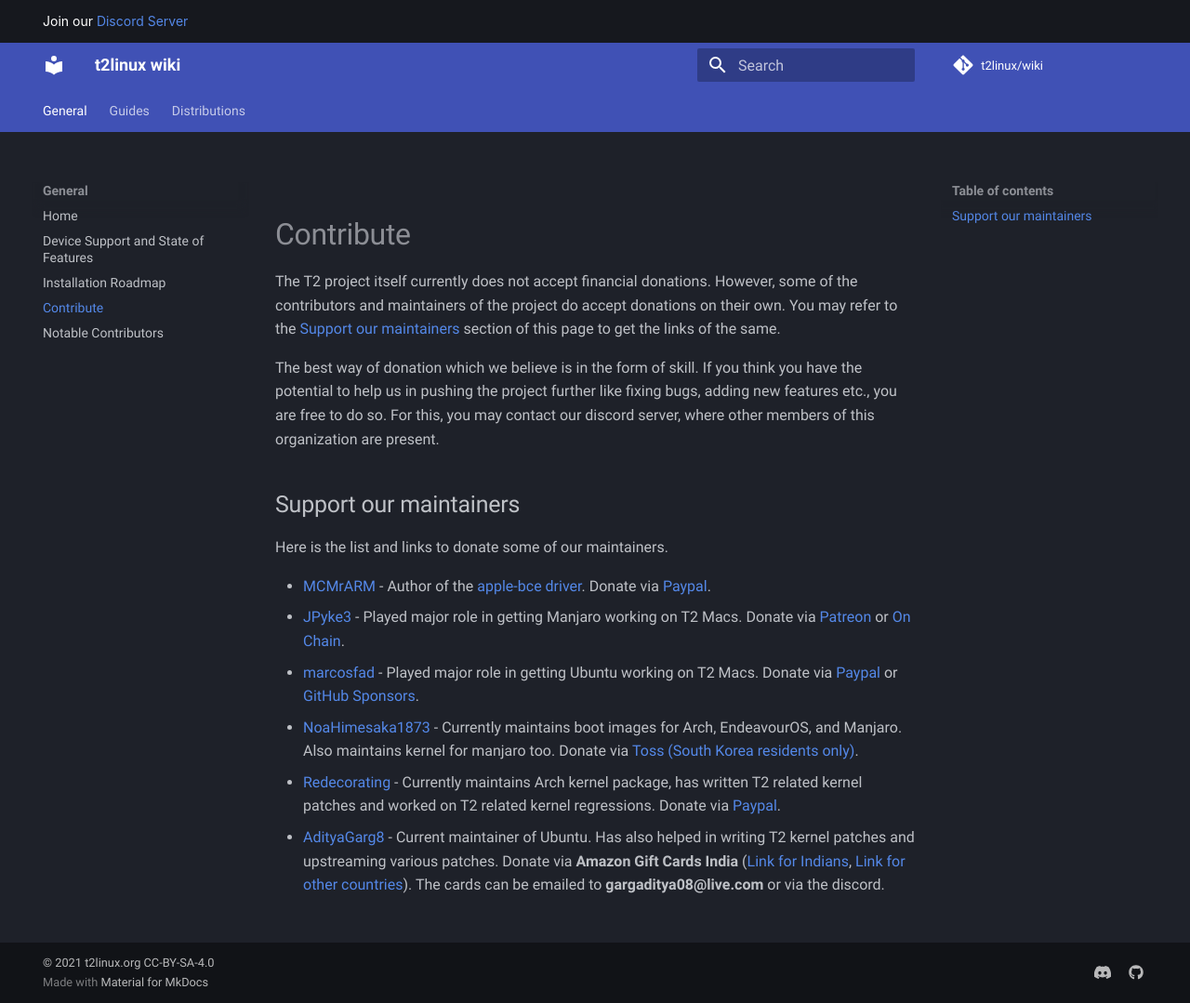
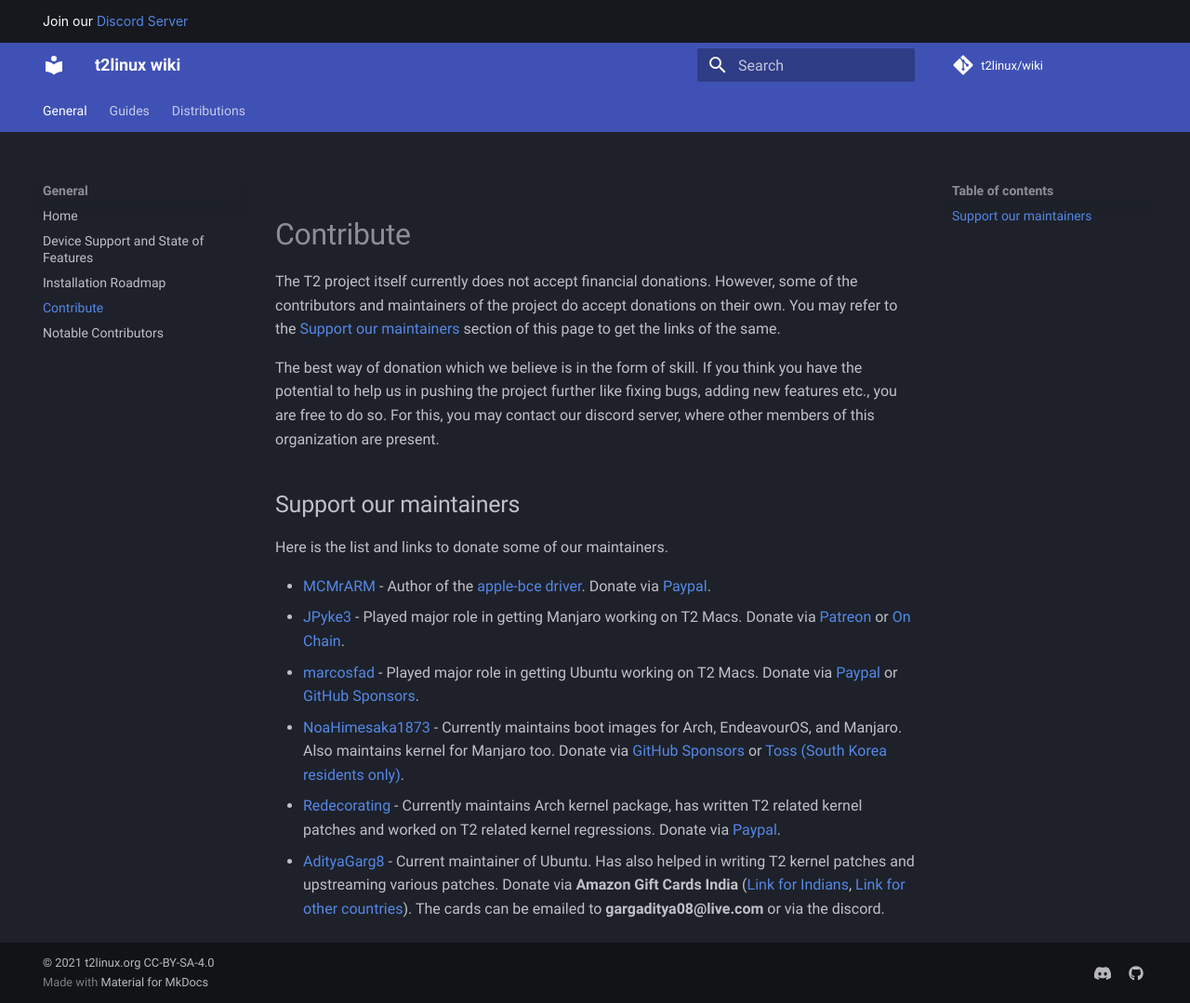
Before and after one commit to t2linux/wiki, an MkDocs documentation site: the page built from docs/contribute.md, in a window 1280 px wide and 1079 px high. Shown: the whole window at 93% size. Built offline with MkDocs 1.6.1 and Material for MkDocs 9.7.7, drawn with Linux system fonts in a browser that asks for light colours; comment, search, counter and statistics services are not loaded.

Commit message:
Edit contribute for NoaHimesaka1873

```diff
--- a/docs/contribute.md
+++ b/docs/contribute.md
@@ -11,6 +11,6 @@ Here is the list and links to donate some of our maintainers.
 - [MCMrARM](https://github.com/MCMrARM) - Author of the [apple-bce driver](https://github.com/t2linux/apple-bce-drv). Donate via [Paypal](https://paypal.me/mcmrarm).
 - [JPyke3](https://github.com/JPyke3) - Played major role in getting Manjaro working on T2 Macs. Donate via [Patreon](https://patreon.com/pykee) or [On Chain](https://github.com/JPyke3/mbp-manjaro#donations).
 - [marcosfad](https://github.com/marcosfad) - Played major role in getting Ubuntu working on T2 Macs. Donate via [Paypal](https://paypal.me/marcosfad) or [GitHub Sponsors](https://github.com/sponsors/marcosfad).
-- [NoaHimesaka1873](https://github.com/NoaHimesaka1873) - Currently maintains boot images for Arch, EndeavourOS, and Manjaro. Also maintains kernel for manjaro too. Donate via [Toss (South Korea residents only)](https://toss.me/yuifmirror).
+- [NoaHimesaka1873](https://github.com/NoaHimesaka1873) - Currently maintains boot images for Arch, EndeavourOS, and Manjaro. Also maintains kernel for Manjaro too. Donate via [GitHub Sponsors](https://github.com/sponsors/NoaHimesaka1873) or [Toss (South Korea residents only)](https://toss.me/yuifmirror).
 - [Redecorating](https://github.com/Redecorating) - Currently maintains Arch kernel package, has written T2 related kernel patches and worked on T2 related kernel regressions. Donate via [Paypal](https://paypal.me/redecorating).
 - [AdityaGarg8](https://github.com/AdityaGarg8) - Current maintainer of Ubuntu. Has also helped in writing T2 kernel patches and upstreaming various patches. Donate via **Amazon Gift Cards India** ([Link for Indians](https://www.amazon.in/s?k=amazon+e-gift+voucher&adgrpid=60620499282&ext_vrnc=hi&gclid=Cj0KCQjw8O-VBhCpARIsACMvVLMW9KEhsWO9xHEvOh7VLo3lCimvvJJqaKdqwj-OlN_ZAMp3ZIztQ0AaAtGAEALw_wcB&hvadid=294106443315&hvdev=m&hvlocphy=9075215&hvnetw=g&hvqmt=b&hvrand=11733182626932158840&hvtargid=kwd-314681002020&hydadcr=15237_1791630&tag=googinhydrmob-21&ref=pd_sl_3qs6ai50tg_b), [Link for other countries](https://www.g2a.com)). The cards can be emailed to **gargaditya08@live.com** or via the discord.
```
